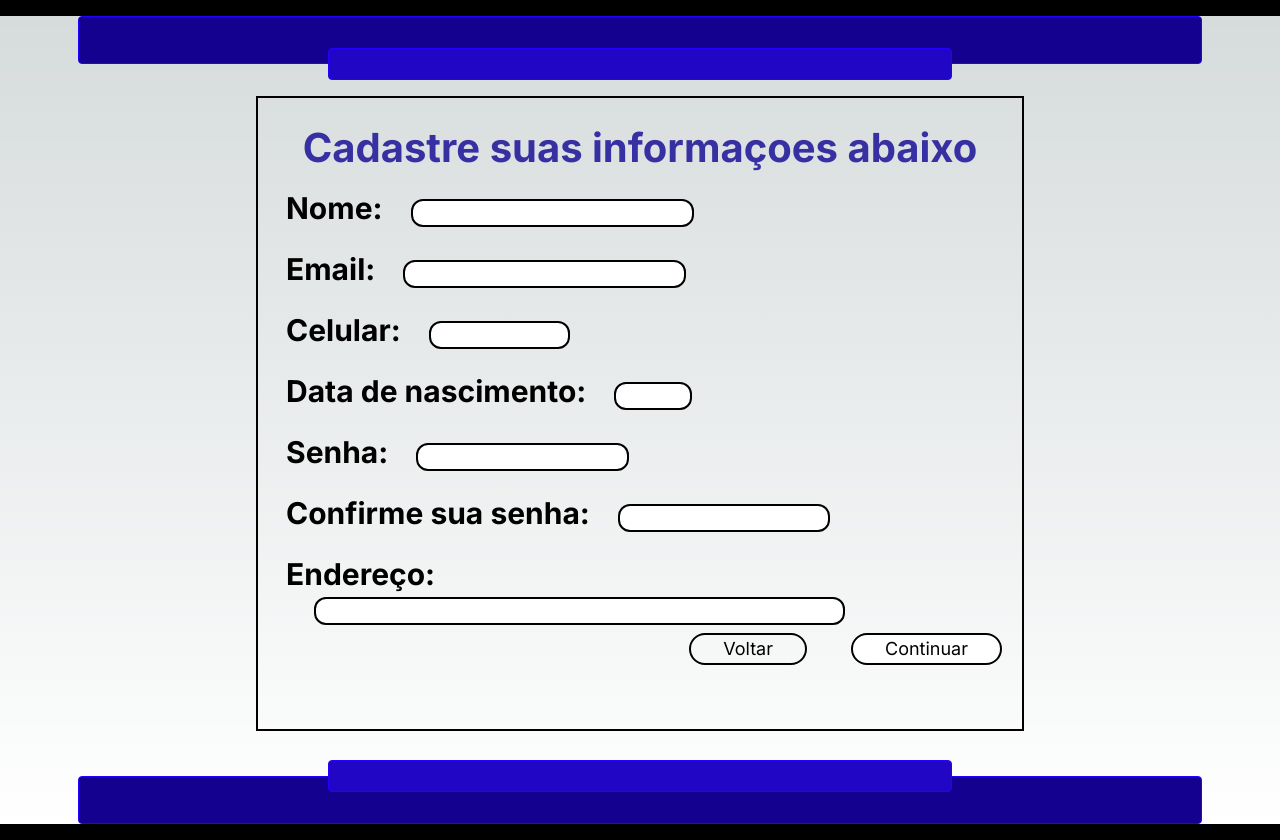
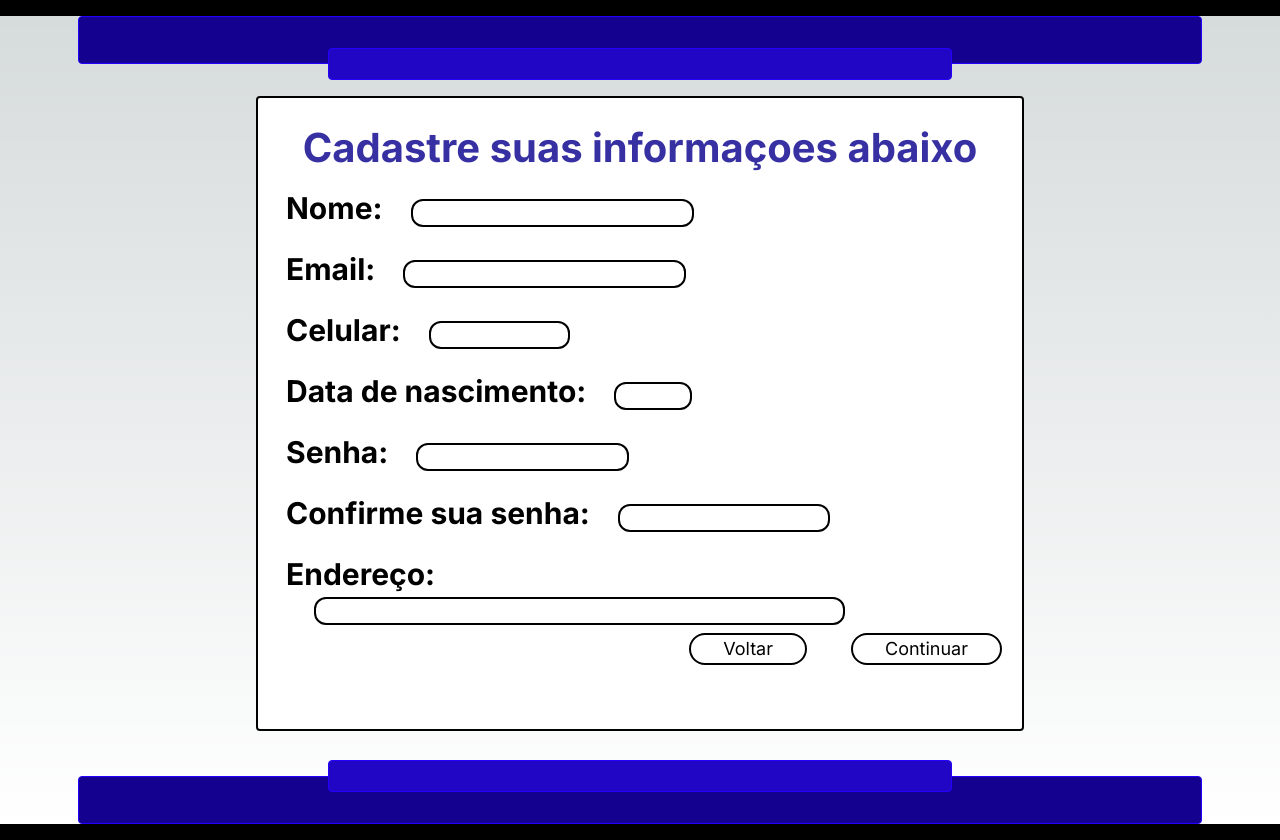
Before and after one commit to ExecutionCSR/matchband, a Next.js app: page /cadastro in a window 1280 px wide. Built offline with nearby package versions, Linux system fonts and the light colour scheme.

Commit message:
pull fork branch

```diff
--- a/src/app/cadastro/page.jsx
+++ b/src/app/cadastro/page.jsx
@@ -12,7 +12,7 @@ const Cadastro = () => {
                 <div className='z-10 h-[2rem] w-[50%] rounded border-[1px] bg-[#2107C5] border-[#2400FF] mt-[-1rem]'></div>
             </div>
             <div className="  w-[90% ] max-w-[80%] h-[81vh] ">
-                <form className=" flex flex-col ml-[25%] p-5 h-[98%] border-solid border-2  border-black " action="">
+                <form className=" flex flex-col ml-[25%] p-5 h-[98%] border-solid border-2 rounded  border-black bg-white" action="">
                     <h1 className="   text-indigo-800 text-[40px] text-center font-bold font-['Inter']">Cadastre suas informaçoes  abaixo</h1>
                     <div className="p-2">
                         <label className="  text-center text-black text-[30px] font-bold font-['Inter']" htmlFor="nome">Nome:</label>
```
